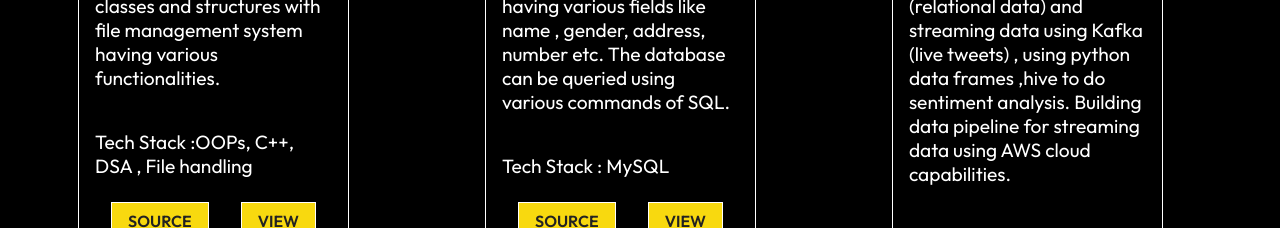
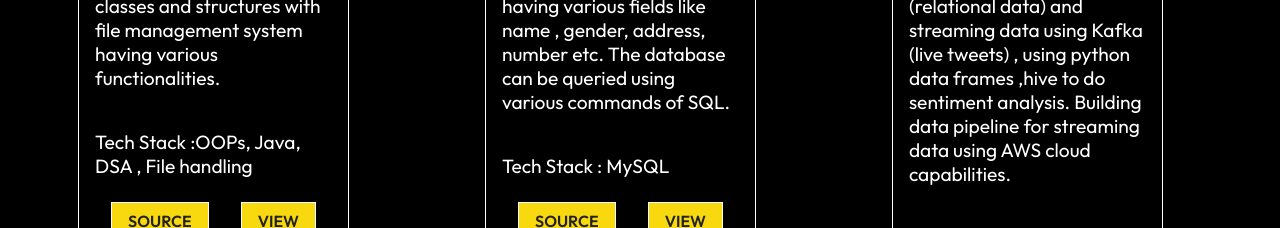
Before and after one commit to krishnendra007/portfolio, a React (Create React App) app: page /project in a window 1280 px wide. Shown: the part 2040-2268 px from the top of the page. Built offline with nearby package versions, Linux system fonts and the light colour scheme.

Commit message:
Update WorkCardData.js

```diff
--- a/src/components/WorkCardData.js
+++ b/src/components/WorkCardData.js
@@ -33,7 +33,7 @@ const ProjectCardData=[
         imgsrc: prog,
         title:"Inventory Management System",
         text: "Designed inventory management system with classes and structures with file management system having various functionalities.",
-        techStack:"Tech Stack :OOPs, C++, DSA , File handling",
+        techStack:"Tech Stack :OOPs, Java, DSA , File handling",
         view:"https://github.com/krishnendra007/Inventory_project",
         source:"https://github.com/krishnendra007/Inventory_project"
     },
```
